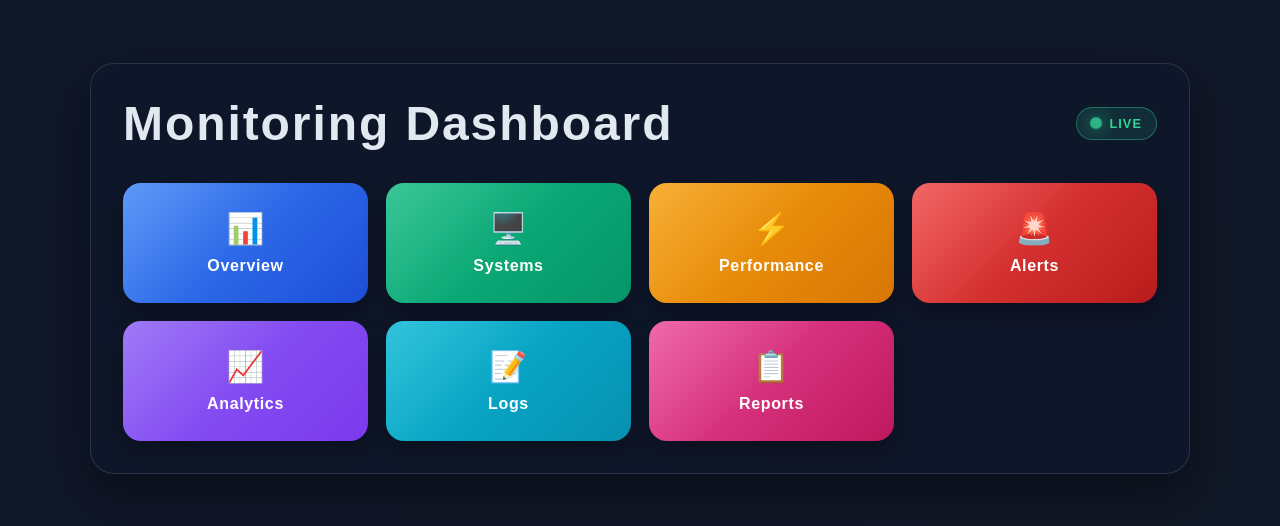
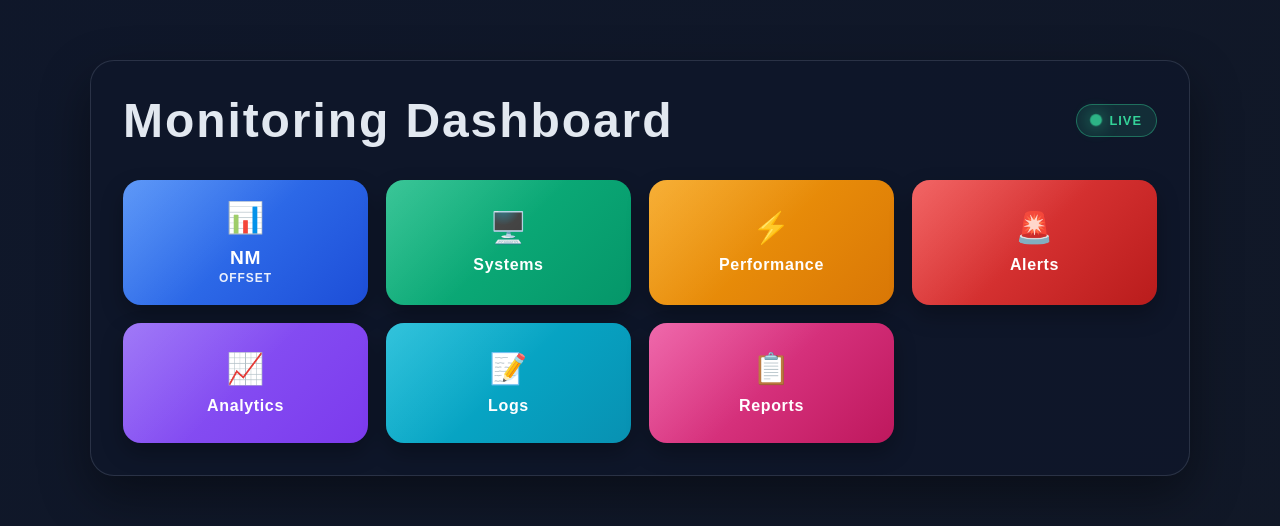
Before and after one commit to Jhay45/monitoring-dashboard, a plain HTML site: page index.html in a window 1280 px wide. Shown: the part 132-658 px from the top of the page. Drawn offline with Linux system fonts and the light colour scheme.

Commit message:
Rename first dashboard button to NM / Offset

```diff
--- a/index.html
+++ b/index.html
@@ -135,6 +135,25 @@
       font-size: 1.9rem;
     }
 
+    .dash-btn .button-label {
+      display: flex;
+      flex-direction: column;
+      align-items: center;
+      gap: 2px;
+      line-height: 1.2;
+    }
+
+    .button-title {
+      font-size: 1.2rem;
+    }
+
+    .button-subtitle {
+      font-size: 0.75rem;
+      opacity: 0.9;
+      letter-spacing: 0.08em;
+      text-transform: uppercase;
+    }
+
     .btn-1 { background: linear-gradient(135deg, #3b82f6, #1d4ed8); }
     .btn-2 { background: linear-gradient(135deg, #10b981, #059669); }
     .btn-3 { background: linear-gradient(135deg, #f59e0b, #d97706); }
@@ -168,9 +187,12 @@
     </div>
 
     <div class="button-grid">
-      <button class="dash-btn btn-1" aria-label="Overview">
+      <button class="dash-btn btn-1" aria-label="NM Offset">
         <span class="icon">📊</span>
-        <span>Overview</span>
+        <span class="button-label">
+          <span class="button-title">NM</span>
+          <span class="button-subtitle">Offset</span>
+        </span>
       </button>
       <button class="dash-btn btn-2" aria-label="Systems">
         <span class="icon">🖥️</span>
```
